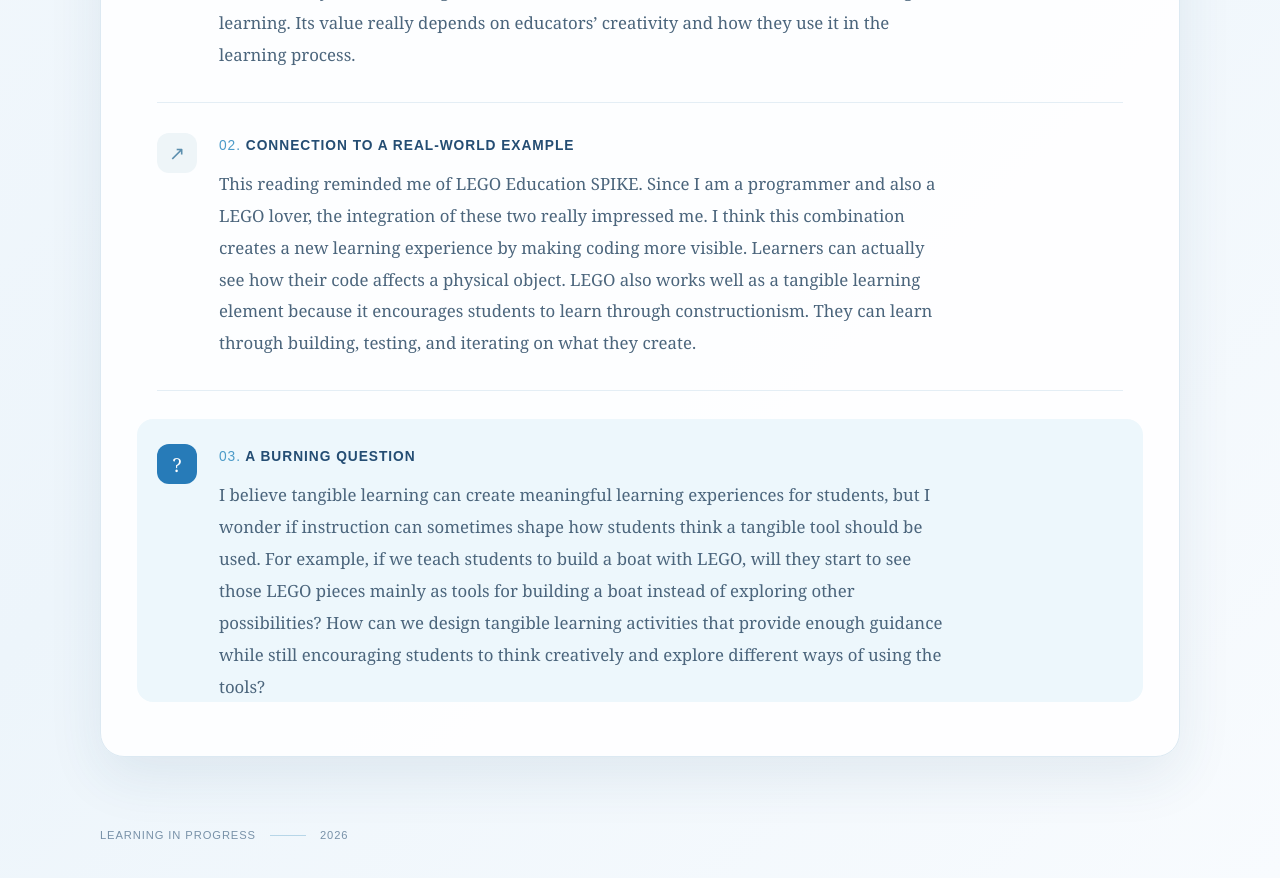
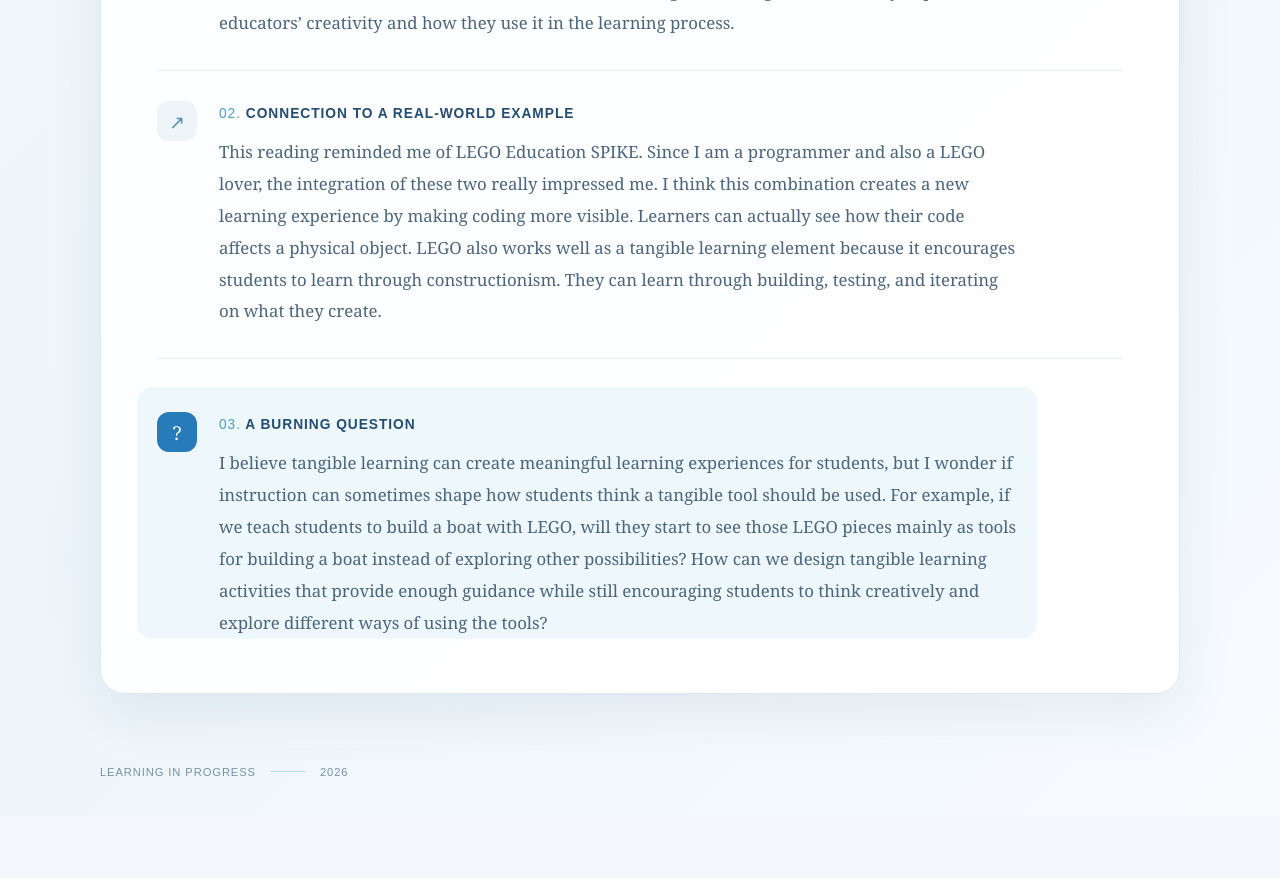
Before and after one commit to hochi0427/Topic-Reflection, a Vue app: page / in a window 1280 px wide. Shown: the part 960-1838 px from the top of the page. After the commit the page ends 1776 px from the top, so only its background shows below. Built offline with nearby package versions, Linux system fonts and the light colour scheme.

Commit message:
Update Week7 reflection

```diff
--- a/src/App.vue
+++ b/src/App.vue
@@ -191,7 +191,36 @@ const reflections = [
       },
     ],
   },
-  ...Array.from({ length: 4 }, (_, index) => ({ week: index + 7, sections: [] })),
+  {
+    week: 7,
+    sections: [
+      {
+        type: 'takeaway',
+        number: '01',
+        title: 'Takeaway',
+        content: `One of my takeaways from the article "A Brief Rant on the Future of Interaction Design" is that interaction is not limited to screens. As digital devices have become part of our daily lives, people tend to focus on designing user interfaces and experiences around screens. However, this may narrow the possibilities of interaction and make us overlook our sense of touch, which is also an important part of human perception.
+
+I really like the definition mentioned in the article: "A tool addresses human needs by amplifying human capabilities." Our hands can not only feel things but also manipulate them. By combining our sense of touch with physical manipulation, technology can better support and amplify our natural abilities. Interaction should not be limited to touching screens, but should also involve physically manipulating the world around us.`,
+      },
+      {
+        type: 'connection',
+        number: '02',
+        title: 'Connection to a Real-World Example',
+        content: `As someone who drives frequently, I really dislike how modern cars are replacing physical buttons with touchscreens. Using a touchscreen while driving can distract drivers because, unlike physical buttons, touchscreens often require drivers to look at the screen to find and operate controls. Physical buttons allow drivers to feel and operate controls without constantly looking at them.
+
+This reminds me of the author's point that our hands are not only for touching but also for feeling and manipulating things. Sometimes, replacing physical controls with digital interfaces can actually limit our natural abilities rather than amplify them.`,
+      },
+      {
+        type: 'question',
+        number: '03',
+        title: 'Burning Question',
+        content: `Although physical interaction has many benefits, I wonder how practical it is in real life. For example, physical books can be heavy, while e-books are more convenient to carry. Creating interactive physical devices may also require expensive sensors and technologies, increasing their cost. In addition, the pandemic showed us the importance of touchless interaction to reduce physical contact.
+
+Considering these limitations, how can designers balance the benefits of physical interaction with cost, convenience, and hygiene?`,
+      },
+    ],
+  },
+  ...Array.from({ length: 3 }, (_, index) => ({ week: index + 8, sections: [] })),
 ]
 
 const weeks = reflections.map(({ week }) => week)
@@ -239,6 +268,12 @@ const currentReflection = () => reflections.find(({ week }) => week === selected
             <div>
               <p class="card-kicker">Reflection entry</p>
               <h2>Week {{ selectedWeek }}</h2>
+              <p v-if="currentReflection().date" class="card-kicker">
+                {{ currentReflection().date }}
+              </p>
+              <p v-if="currentReflection().reading" class="hero-subtitle">
+                {{ currentReflection().reading }}
+              </p>
             </div>
             <span class="entry-status"><span class="status-dot"></span> In progress</span>
           </div>
@@ -513,6 +548,7 @@ const currentReflection = () => reflections.find(({ week }) => week === selected
   background: #eef5f8;
 }
 .section-question {
+  max-width: 900px;
   margin: 0 -20px;
   padding: 25px 20px 8px;
   border: 0;
@@ -536,7 +572,7 @@ const currentReflection = () => reflections.find(({ week }) => week === selected
   color: #4c9bc8;
 }
 .section-copy p {
-  max-width: 735px;
+  max-width: 800px;
   margin: 0;
   color: #4b657c;
   font-size: 1.05rem;
```
